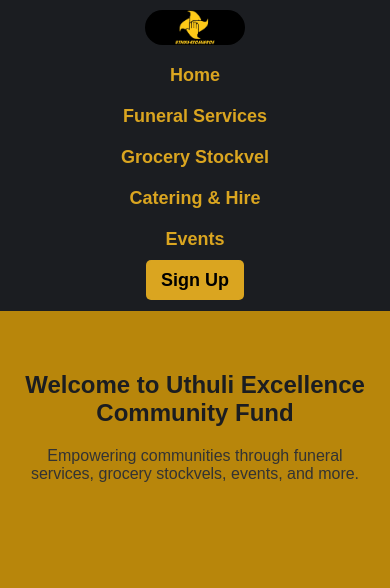
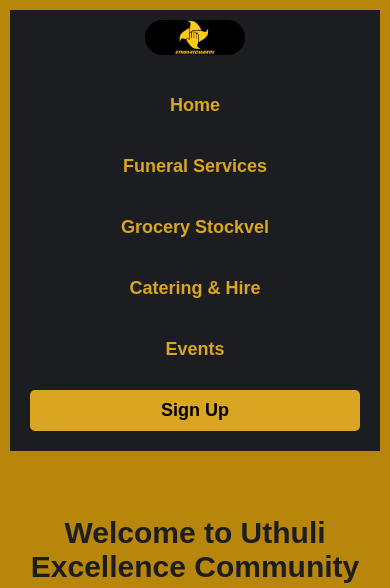
Before and after one commit to Shantralee-58/Uthuli-Excellence, a plain HTML site: page index.html in a window 390 px wide. Shown: the top 588 px of the page. Drawn offline with Linux system fonts and the light colour scheme.

Commit message:
Updated style.css

```diff
--- a/style.css
+++ b/style.css
@@ -158,33 +158,46 @@ footer a {
   text-decoration: none;
 }
 
-/* Responsive Styles */
 @media (max-width: 768px) {
+  body {
+    font-size: 14px;
+    padding: 10px;
+  }
+
   header {
     flex-direction: column;
+    align-items: center;
     text-align: center;
   }
 
   .nav-menu {
     flex-direction: column;
     align-items: center;
+    width: 100%;
+    padding: 0;
+    margin-top: 10px;
   }
 
   .nav-menu li {
     margin: 10px 0;
+    width: 100%;
+    text-align: center;
+  }
+
+  .nav-menu a {
+    display: block;
+    padding: 10px 0;
+    font-size: 18px;
+  }
+
+  .logo {
+    width: 100px;
+    height: auto;
+    margin-bottom: 10px;
   }
 
   .image-gallery img {
     max-width: 100%;
-  }
-
-  .logo {
-    width: 100px;
-    margin-bottom: 10px;
-  }
-
-  .App {
-    font-size: 16px;
   }
 
   .signup-container {
```
